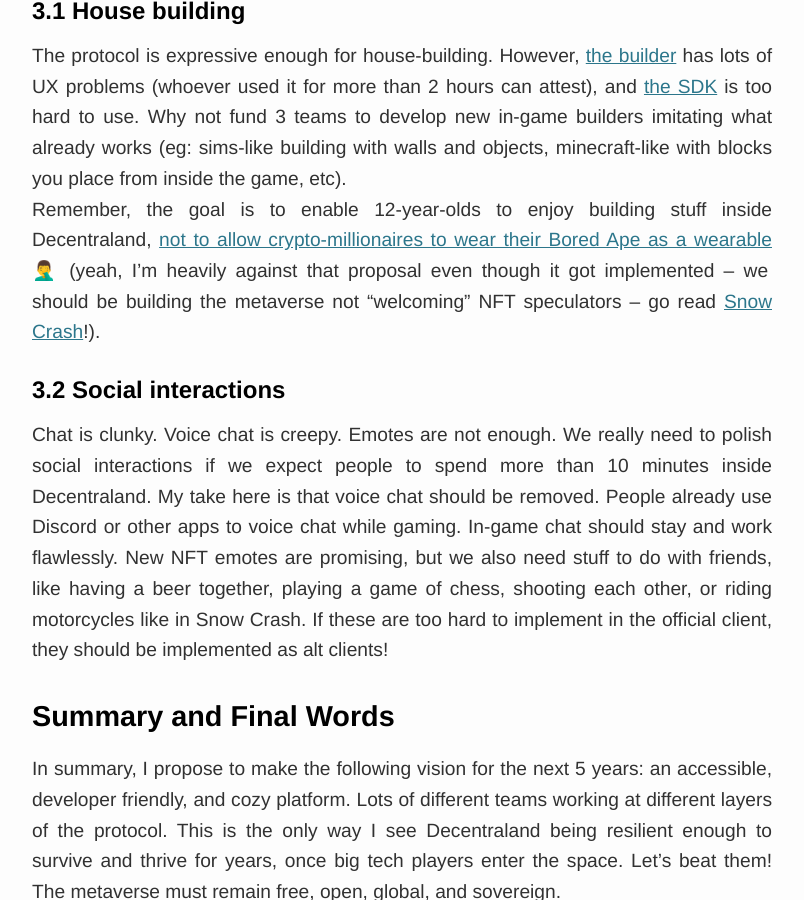
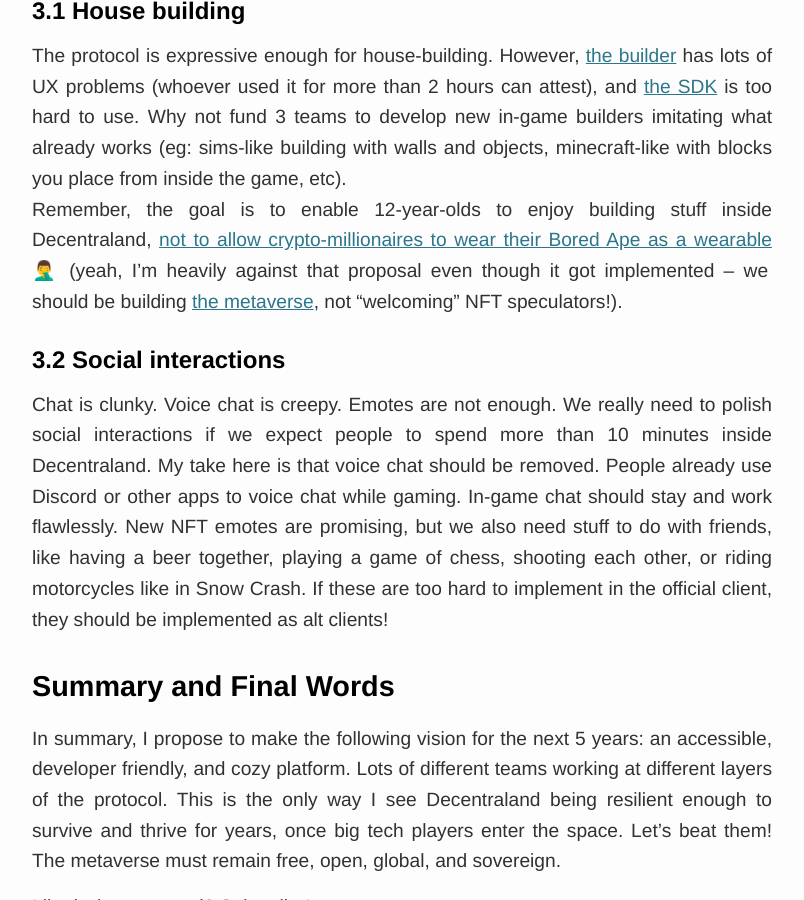
Before and after one commit to tobyornottobe/maraoz.github.io, a Jekyll site: the page built from _posts/2022-01-01-decentraland-vision.md, in a window 1280 px wide and 900 px high, scrolled down 4760 px. Shown: the whole window, without its empty margins (238-1042 px from the left). Built offline with Jekyll 4.4.1, drawn with Linux system fonts in a browser that asks for light colours.

Commit message:
update decentraland vision post

```diff
--- a/_posts/2022-01-01-decentraland-vision.md
+++ b/_posts/2022-01-01-decentraland-vision.md
@@ -57,7 +57,7 @@
 
 ### 3.1 House building
 The protocol is expressive enough for house-building. However, [the builder](https://builder.decentraland.org/) has lots of UX problems (whoever used it for more than 2 hours can attest), and [the SDK](https://docs.decentraland.org/development-guide/SDK-101/) is too hard to use. Why not fund 3 teams to develop new in-game builders imitating what already works (eg: sims-like building with walls and objects, minecraft-like with blocks you place from inside the game, etc).
-Remember, the goal is to enable 12-year-olds to enjoy building stuff inside Decentraland, [not to allow crypto-millionaires to wear their Bored Ape as a wearable](https://governance.decentraland.org/proposal/?id=5534b120-b786-11ec-903a-6546e8793cef) 🤦‍♂️ (yeah, I'm heavily against that proposal even though it got implemented -- we should be building the metaverse not "welcoming" NFT speculators -- go read [Snow Crash](https://www.goodreads.com/book/show/40651883-snow-crash)!).
+Remember, the goal is to enable 12-year-olds to enjoy building stuff inside Decentraland, [not to allow crypto-millionaires to wear their Bored Ape as a wearable](https://governance.decentraland.org/proposal/?id=5534b120-b786-11ec-903a-6546e8793cef) 🤦‍♂️ (yeah, I'm heavily against that proposal even though it got implemented -- we should be building [the metaverse](https://www.goodreads.com/book/show/40651883-snow-crash), not "welcoming" NFT speculators!).
 
 ### 3.2 Social interactions
 Chat is clunky. Voice chat is creepy. Emotes are not enough. We really need to polish social interactions if we expect people to spend more than 10 minutes inside Decentraland. My take here is that voice chat should be removed. People already use Discord or other apps to voice chat while gaming. In-game chat should stay and work flawlessly. New NFT emotes are promising, but we also need stuff to do with friends, like having a beer together, playing a game of chess, shooting each other, or riding motorcycles like in Snow Crash. If these are too hard to implement in the official client, they should be implemented as alt clients!
```
